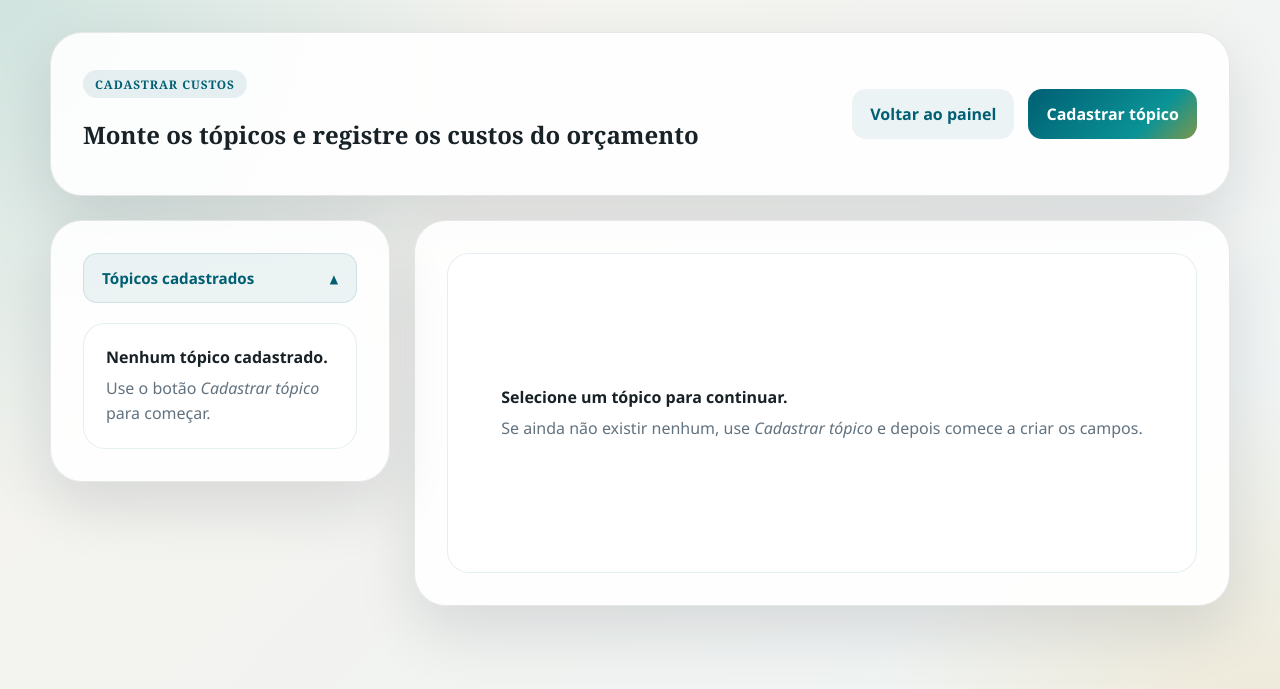
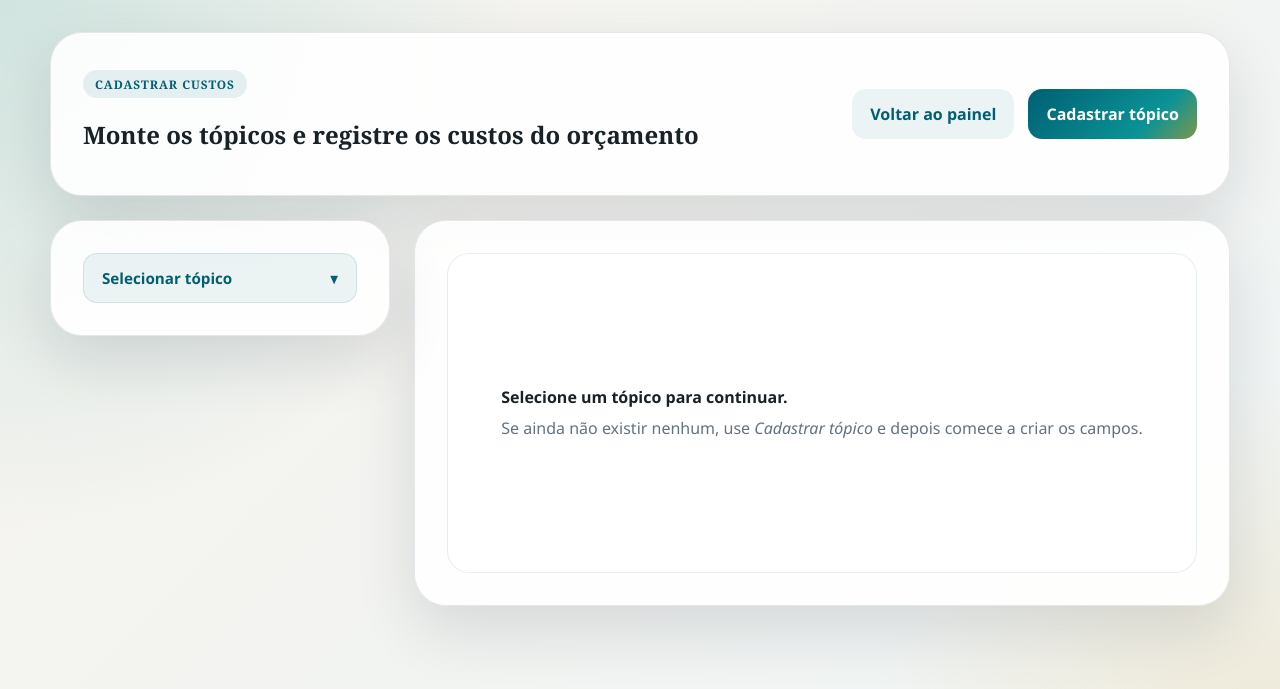
Before and after one commit to fabianopolone123/site_samela_faculdade, a Django app: page /cadastrar-campos/ in a window 1280 px wide. Shown: the top 689 px of the page. Run offline with Django 5.2, Linux system fonts and the light colour scheme; a user stored in the database is signed in.

Commit message:
Substitui accordion por dropdown flutuante na sidebar de topicos
Clicar no botao abre lista flutuante, selecionar um topico navega e fecha o dropdown.

Co-Authored-By: Claude Sonnet 4.6 <noreply@anthropic.com>

```diff
--- a/static/css/app.css
+++ b/static/css/app.css
@@ -1266,11 +1266,16 @@ tr.is-selected {
     }
 }
 
-/* Accordion da sidebar de tópicos */
-.sidebar-accordion-toggle {
+/* Dropdown flutuante de tópicos */
+.topic-dropdown-wrap {
+    position: relative;
+}
+
+.topic-dropdown-trigger {
     display: flex;
     align-items: center;
     justify-content: space-between;
+    gap: 10px;
     width: 100%;
     padding: 14px 18px;
     border-radius: var(--radius-md);
@@ -1282,15 +1287,62 @@ tr.is-selected {
     font-weight: 700;
     cursor: pointer;
     transition: background 0.2s ease;
-}
-
-.sidebar-accordion-toggle:hover {
-    background: rgba(0, 95, 115, 0.12);
-}
-
-.sidebar-accordion-icon {
-    font-size: 0.75rem;
-    transition: transform 0.2s ease;
+    text-align: left;
+}
+
+.topic-dropdown-trigger:hover {
+    background: rgba(0, 95, 115, 0.13);
+}
+
+.topic-dropdown-arrow {
+    font-size: 0.7rem;
+    flex-shrink: 0;
+}
+
+.topic-dropdown-list {
+    display: none;
+    flex-direction: column;
+    position: absolute;
+    top: calc(100% + 6px);
+    left: 0;
+    right: 0;
+    z-index: 20;
+    background: var(--paper-strong);
+    border: 1px solid rgba(0, 95, 115, 0.15);
+    border-radius: var(--radius-md);
+    box-shadow: 0 16px 40px rgba(7, 24, 38, 0.14);
+    max-height: 340px;
+    overflow-y: auto;
+    animation: rise-in 0.2s ease-out;
+}
+
+.topic-dropdown-list.is-open {
+    display: flex;
+}
+
+.topic-dropdown-item {
+    padding: 12px 16px;
+    color: var(--ink);
+    font-family: "Segoe UI", Tahoma, Geneva, Verdana, sans-serif;
+    font-size: 0.92rem;
+    text-decoration: none;
+    border-bottom: 1px solid var(--line);
+    transition: background 0.15s ease;
+}
+
+.topic-dropdown-item:last-child {
+    border-bottom: none;
+}
+
+.topic-dropdown-item:hover {
+    background: rgba(0, 95, 115, 0.06);
+    color: var(--accent);
+}
+
+.topic-dropdown-item.is-active {
+    background: rgba(0, 95, 115, 0.09);
+    color: var(--accent);
+    font-weight: 600;
 }
 
 /* Caixa de descrição/observação do tópico */
--- a/templates/accounts/budget_product_form.html
+++ b/templates/accounts/budget_product_form.html
@@ -33,28 +33,19 @@
 
         <section class="workspace-grid builder-grid">
             <article class="workspace-card builder-sidebar">
-                <button type="button" class="sidebar-accordion-toggle" id="topics-toggle" aria-expanded="true">
-                    <span>Tópicos cadastrados</span>
-                    <span class="sidebar-accordion-icon">▲</span>
-                </button>
-                <div class="topic-list" id="topics-list">
-                    {% if topics %}
+                <div class="topic-dropdown-wrap">
+                    <button type="button" class="topic-dropdown-trigger" id="topics-trigger">
+                        <span>{{ selected_topic.name|default:"Selecionar tópico" }}</span>
+                        <span class="topic-dropdown-arrow">▼</span>
+                    </button>
+                    <div class="topic-dropdown-list" id="topics-dropdown">
                         {% for topic in topics %}
                             <a
                                 href="{% url 'budget_product_create' %}?topic={{ topic.id }}"
-                                class="topic-card {% if selected_topic and selected_topic.id == topic.id %}is-active{% endif %}"
-                            >
-                                <span class="topic-card-badge">Tópico</span>
-                                <strong>{{ topic.name }}</strong>
-                                <small>{{ topic.fields.count }} campo(s) cadastrado(s)</small>
-                            </a>
+                                class="topic-dropdown-item {% if selected_topic and selected_topic.id == topic.id %}is-active{% endif %}"
+                            >{{ topic.name }}</a>
                         {% endfor %}
-                    {% else %}
-                        <div class="empty-state">
-                            <strong>Nenhum tópico cadastrado.</strong>
-                            <p>Use o botão <em>Cadastrar tópico</em> para começar.</p>
-                        </div>
-                    {% endif %}
+                    </div>
                 </div>
             </article>
 
@@ -414,15 +405,18 @@
             button.addEventListener('click', () => closeModal(button.dataset.closeModal));
         });
 
-        // Accordion da sidebar
-        const topicsToggle = document.getElementById('topics-toggle');
-        const topicsList = document.getElementById('topics-list');
-        if (topicsToggle && topicsList) {
-            topicsToggle.addEventListener('click', () => {
-                const open = topicsToggle.getAttribute('aria-expanded') === 'true';
-                topicsToggle.setAttribute('aria-expanded', !open);
-                topicsList.style.display = open ? 'none' : 'grid';
-                topicsToggle.querySelector('.sidebar-accordion-icon').textContent = open ? '▼' : '▲';
+        // Dropdown de tópicos
+        const trigger = document.getElementById('topics-trigger');
+        const dropdown = document.getElementById('topics-dropdown');
+        if (trigger && dropdown) {
+            trigger.addEventListener('click', (e) => {
+                e.stopPropagation();
+                const open = dropdown.classList.toggle('is-open');
+                trigger.querySelector('.topic-dropdown-arrow').textContent = open ? '▲' : '▼';
+            });
+            document.addEventListener('click', () => {
+                dropdown.classList.remove('is-open');
+                trigger.querySelector('.topic-dropdown-arrow').textContent = '▼';
             });
         }
 
```
